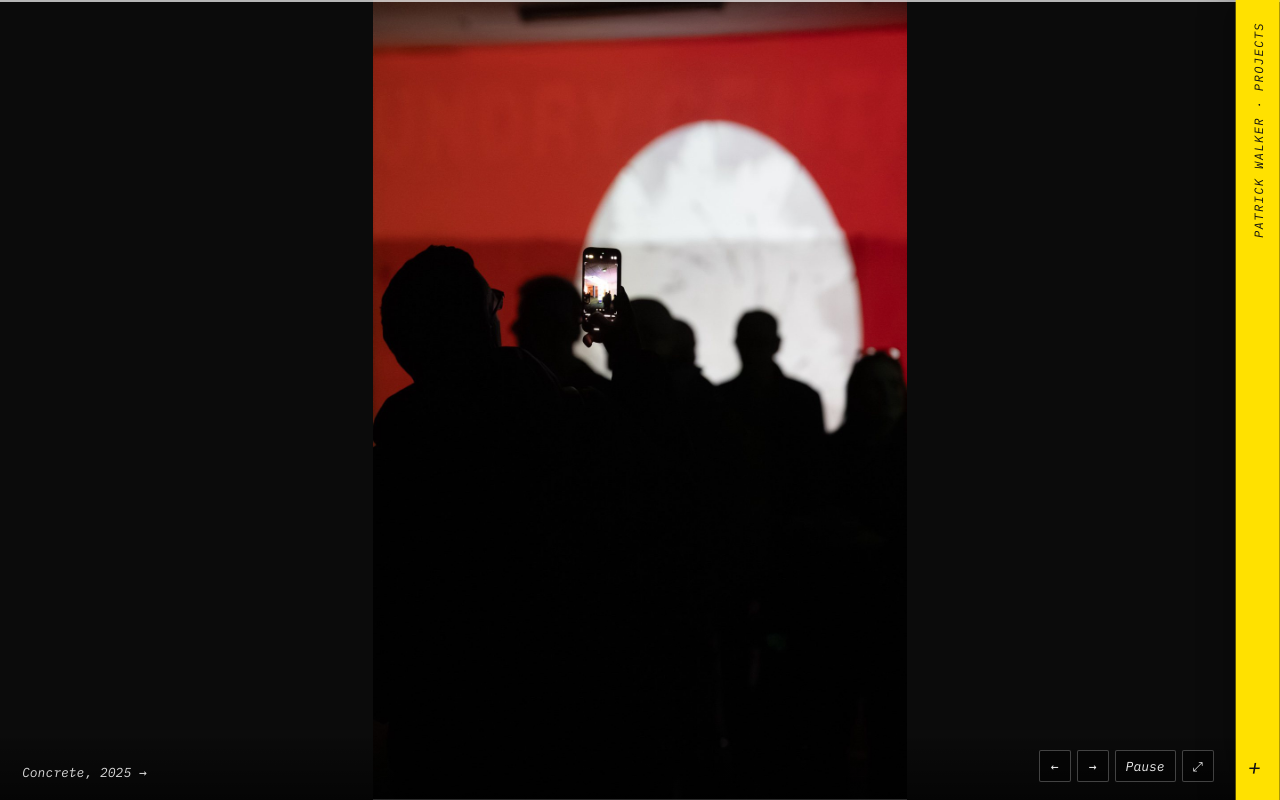
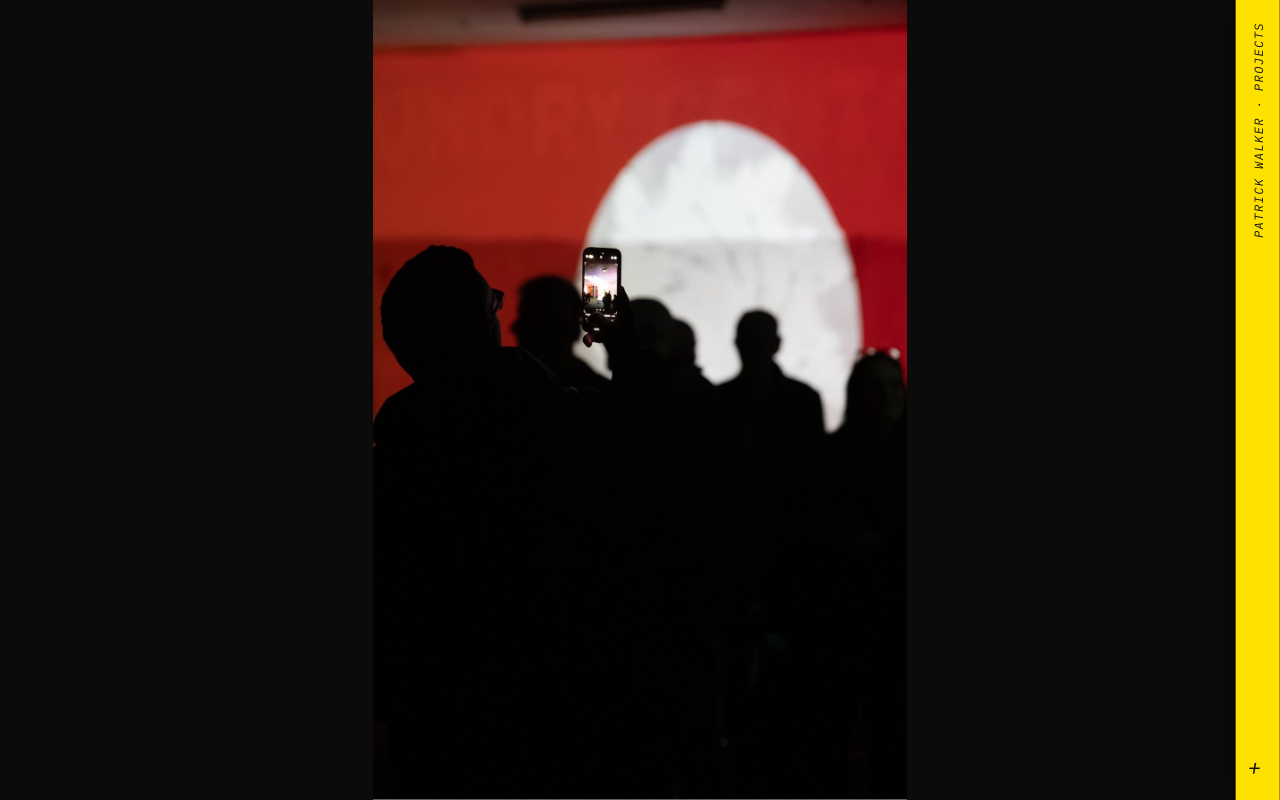
Before and after one commit to PkWr/projects, a plain HTML site: page index.html in a window 1280 px wide. Drawn offline with Linux system fonts and the light colour scheme; files whose address does not match are found by name.

```diff
--- a/assets/slideshow.js
+++ b/assets/slideshow.js
@@ -13,10 +13,21 @@
   home page stays in sync as projects are added or changed.
 */
 (async function () {
+  const ICON = {
+    pause: '<svg viewBox="0 0 16 16" width="14" height="14" aria-hidden="true"><rect x="4" y="2.5" width="1.6" height="11" fill="currentColor"/><rect x="10.4" y="2.5" width="1.6" height="11" fill="currentColor"/></svg>',
+    play: '<svg viewBox="0 0 16 16" width="14" height="14" aria-hidden="true"><path d="M4.5 2.5 L13 8 L4.5 13.5 Z" fill="none" stroke="currentColor" stroke-width="1.3" stroke-linejoin="round"/></svg>',
+    full: '<svg viewBox="0 0 16 16" width="14" height="14" aria-hidden="true" fill="none" stroke="currentColor" stroke-width="1.3"><path d="M2.5 6V2.5H6M10 2.5h3.5V6M13.5 10v3.5H10M6 13.5H2.5V10"/></svg>'
+  };
   const dataEl = document.getElementById("project-data");
   if (!dataEl) return;
   const data = JSON.parse(dataEl.textContent);
-  if (data.pool) data.slides = await gatherPool(data.menu || []);
+  if (data.pool) {
+    const pooled = await gatherPool(data.menu || []);
+    // fall back to the page's own "slides" if the projects can't be read
+    // (e.g. when index.html is opened straight from disk rather than via a web server)
+    if (pooled.length) data.slides = pooled;
+  }
+  data.slides = data.slides || [];
   build(data);
 
   // Fetch each project page, read its slide list, and pool the still images.
@@ -64,7 +75,7 @@
       if (s.position) slide.style.setProperty("--pos", s.position);
       const type = s.type || "image";
       const onMissing = () => {
-        if (skipMissing) { slide.classList.add("broken"); if (current === i) show(current + 1); }
+        if (skipMissing) { slide.classList.add("broken"); if (current === i) show(current + 1); else updateNums(); }
         else slide.replaceChildren(missing(s));
       };
 
@@ -92,15 +103,18 @@
     stage.append(prevZone, nextZone);
 
     const caption = el("div", { class: "caption", "aria-live": "polite" });
-    const counter = el("span", { class: "counter" });
-    const btn = (label, action, aria) => el("button", { type: "button", "data-action": action, "aria-label": aria }, label);
-    const playBtn = btn("Pause", "play", "Pause slideshow");
-    const controls = el("div", { class: "controls" },
-      btn("←", "prev", "Previous"), counter, btn("→", "next", "Next"),
-      playBtn, btn("⤢", "full", "Full screen"));
-    stage.append(el("div", { class: "stage-bar" }, caption, controls));
-    if (data.slides.length < 2) playBtn.hidden = true;
-    if (data.home) counter.hidden = true;
+    const btn = (label, action, aria, cls) => el("button", { type: "button", "data-action": action, "aria-label": aria, class: cls }, label);
+    // numbers do the navigating: previous · current · next
+    const prevNum = btn("", "prev", "Previous image", "num");
+    const curNum = el("span", { class: "num current", "aria-current": "true" });
+    const nextNum = btn("", "next", "Next image", "num");
+    const playBtn = btn("", "play", "Pause slideshow", "icon");
+    const fullBtn = btn("", "full", "Full screen", "icon");
+    fullBtn.innerHTML = ICON.full;
+    const controls = el("div", { class: "controls" }, prevNum, curNum, nextNum, playBtn, fullBtn);
+    const stageBar = el("div", { class: "stage-bar" }, caption, controls);
+    stage.append(stageBar);
+    if (data.slides.length < 2) prevNum.hidden = nextNum.hidden = playBtn.hidden = true;
 
     // ---------- Build panel ----------
     const drawer = el("aside", { class: "drawer", "aria-label": data.home ? "Menu and biography" : "Project information" });
@@ -179,9 +193,20 @@
       const s = data.slides[current];
       stage.classList.toggle("has-iframe", (s.type || "image") === "embed");
       caption.replaceChildren(s.href ? el("a", { href: s.href, class: "caption-link" }, (s.caption || "") + "  →") : (s.caption || ""));
-      counter.textContent = `${pad(current + 1)} / ${pad(n)}`;
+      updateNums();
       menuLinks.forEach(a => a.classList.toggle("is-current", a.dataset.project === s.project));
       restartTimer();
+    }
+
+    // number among the images that actually exist
+    function updateNums() {
+      const live = slides.map((sl, j) => sl.classList.contains("broken") ? -1 : j).filter(j => j >= 0);
+      const m = live.length || 1, pos = Math.max(0, live.indexOf(current));
+      curNum.textContent = pad(pos + 1);
+      prevNum.textContent = pad(((pos - 1 + m) % m) + 1);
+      // on the first slide, don't show the wrap-around number (it reads as a total)
+      prevNum.style.visibility = pos === 0 ? "hidden" : "";
+      nextNum.textContent = pad(((pos + 1) % m) + 1);
     }
 
     function restartTimer() {
@@ -200,13 +225,27 @@
 
     function setPlaying(p) {
       playing = p;
-      playBtn.textContent = p ? "Pause" : "Play";
+      playBtn.innerHTML = p ? ICON.pause : ICON.play;
       playBtn.setAttribute("aria-label", p ? "Pause slideshow" : "Play slideshow");
       restartTimer();
     }
 
     if (window.matchMedia("(prefers-reduced-motion: reduce)").matches) playing = false;
-    playBtn.textContent = playing ? "Pause" : "Play";
+    playBtn.innerHTML = playing ? ICON.pause : ICON.play;
+    playBtn.setAttribute("aria-label", playing ? "Pause slideshow" : "Play slideshow");
+
+    // ---------- fade the overlay after inactivity ----------
+    const IDLE_MS = data.idle || 2500;
+    let idleTimer = null, overBar = false;
+    function wake() {
+      root.classList.remove("ui-idle");
+      clearTimeout(idleTimer);
+      if (!overBar) idleTimer = setTimeout(() => root.classList.add("ui-idle"), IDLE_MS);
+    }
+    stageBar.addEventListener("mouseenter", () => { overBar = true; wake(); });
+    stageBar.addEventListener("mouseleave", () => { overBar = false; wake(); });
+    ["mousemove", "pointerdown", "keydown", "touchstart", "wheel"].forEach(ev => document.addEventListener(ev, wake, { passive: true }));
+    wake();
 
     prevZone.onclick = () => show(current - 1, -1);
     nextZone.onclick = () => show(current + 1);
--- a/assets/style.css
+++ b/assets/style.css
@@ -131,21 +131,31 @@ a { color: inherit; text-underline-offset: 3px; }
 }
 .stage-bar > * { pointer-events: auto; }
 .caption { max-width: 60ch; line-height: 1.4; opacity: .9; }
-.controls { display: flex; align-items: center; gap: 6px; flex-shrink: 0; }
+.controls { display: flex; align-items: center; gap: 2px; flex-shrink: 0; }
+/* plain type over the image: no boxes */
 .controls button {
   font: inherit;
-  color: #eee;
-  background: rgba(0,0,0,.35);
-  border: 1px solid rgba(255,255,255,.25);
-  border-radius: 2px;
+  color: #fff;
+  background: none;
+  border: 0;
   height: 32px;
-  min-width: 32px;
-  padding: 0 10px;
+  padding: 0 6px;
   cursor: pointer;
 }
-.controls button:hover { background: rgba(255,255,255,.15); }
-.controls button:focus-visible, .zone:focus-visible { outline: 2px solid #fff; outline-offset: 2px; }
-.counter { font-family: var(--mono); font-size: 12px; padding: 0 8px; font-variant-numeric: tabular-nums; }
+.controls button:focus-visible, .zone:focus-visible { outline: 1px solid #fff; outline-offset: 2px; }
+/* numbers: previous · current · next; the outer two are the links */
+.num { font-size: 13px; font-variant-numeric: tabular-nums; }
+.controls .num { opacity: .5; transition: opacity 200ms ease; }
+.controls .num:hover { opacity: 1; text-decoration: underline; text-underline-offset: 4px; }
+.num.current { color: #fff; padding: 0 6px; }
+.controls .icon { display: inline-flex; align-items: center; opacity: .8; margin-left: 10px; transition: opacity 200ms ease; }
+.controls .icon + .icon { margin-left: 2px; }
+.controls .icon:hover { opacity: 1; }
+
+/* fade the overlay after a few seconds without activity */
+.progress { transition: opacity 600ms ease; }
+.ui-idle .stage-bar, .ui-idle .progress { opacity: 0; pointer-events: none; }
+.ui-idle .stage, .ui-idle .zone { cursor: none; }
 
 .progress {
   position: absolute;
@@ -155,15 +165,16 @@ a { color: inherit; text-underline-offset: 3px; }
   z-index: 3;
   width: 0;
 }
-.progress.running { transition: width linear; }
+.progress.running { transition: width linear, opacity 600ms ease; }
 
 /* ---------- Panel (slides over the image) ---------- */
 .project.panel-hidden .panel {
   visibility: hidden;
-  transition: visibility 0s linear 450ms;
+  background: var(--strip);   /* the whole side is yellow while closed, fading to white as it opens */
+  transition: visibility 0s linear 450ms, background-color 300ms ease;
 }
 /* keep the controls clear of the open panel */
-.stage-bar { transition: padding-right 450ms var(--slide-ease); padding-right: calc(var(--panel-w) + var(--strip-w) + 22px); }
+.stage-bar { transition: padding-right 450ms var(--slide-ease), opacity 600ms ease; padding-right: calc(var(--panel-w) + var(--strip-w) + 22px); }
 .project.panel-hidden .stage-bar { padding-right: calc(var(--strip-w) + 22px); }
 
 .drawer {
@@ -192,7 +203,7 @@ a { color: inherit; text-underline-offset: 3px; }
   align-items: center;
   justify-content: space-between;
   box-shadow: -10px 0 30px rgba(0,0,0,.22);
-  transition: background-color 500ms ease;
+  transition: background-color 700ms ease 120ms;
 }
 .project.panel-hidden .strip:hover { background: var(--strip-hover); }
 .project:not(.panel-hidden) .strip { background: var(--panel-bg); }
@@ -221,7 +232,7 @@ a { color: inherit; text-underline-offset: 3px; }
 .panel {
   width: var(--panel-w);
   background: var(--panel-bg);
-  transition: visibility 0s linear 0s;
+  transition: visibility 0s linear 0s, background-color 700ms ease 120ms;
   overflow-y: auto;
   padding: var(--gutter);
   display: flex;
@@ -237,8 +248,8 @@ a { color: inherit; text-underline-offset: 3px; }
   margin: 0 0 14px;
 }
 .panel h1 {
-  font-size: clamp(40px, 3.6vw, 64px);
-  line-height: .95;
+  font-size: clamp(30px, 2.6vw, 42px);
+  line-height: 1;
   letter-spacing: -0.03em;
   font-weight: 300;
   margin: 0;
@@ -298,7 +309,7 @@ dl.meta dt { color: var(--muted); font-family: var(--mono); font-size: 11px; tex
   text-decoration: none;
   transition: background-color 200ms ease;
 }
-.menu .menu-label { font-size: clamp(28px, 2.4vw, 40px); font-weight: 300; letter-spacing: -0.02em; line-height: 1.05; }
+.menu .menu-label { font-size: 24px; font-weight: 300; letter-spacing: -0.02em; line-height: 1.05; }
 .menu .menu-meta { font-size: 12px; color: var(--muted); }
 .menu a:hover, .menu a:focus-visible { background: var(--strip); outline: none; }
 .menu a.is-current .menu-label::after { content: " \2190"; font-weight: 400; font-size: 16px; }
```
